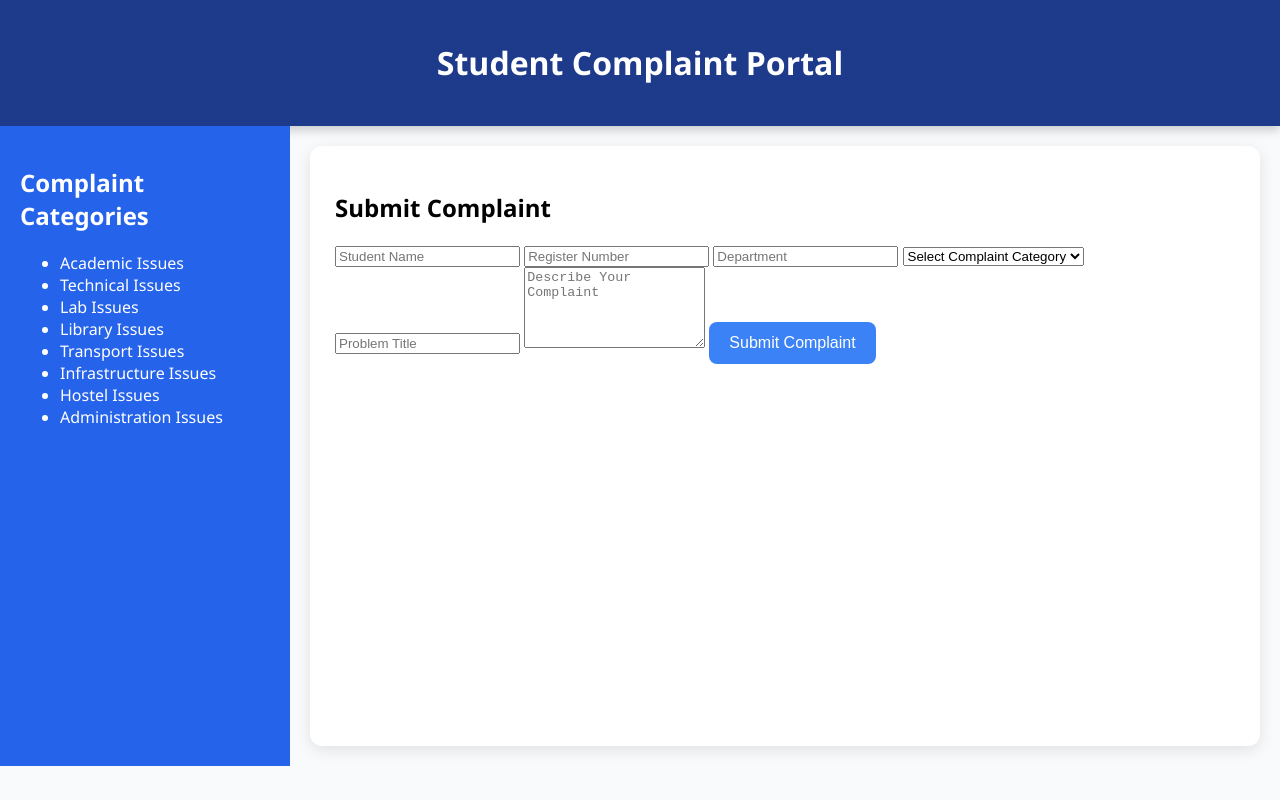
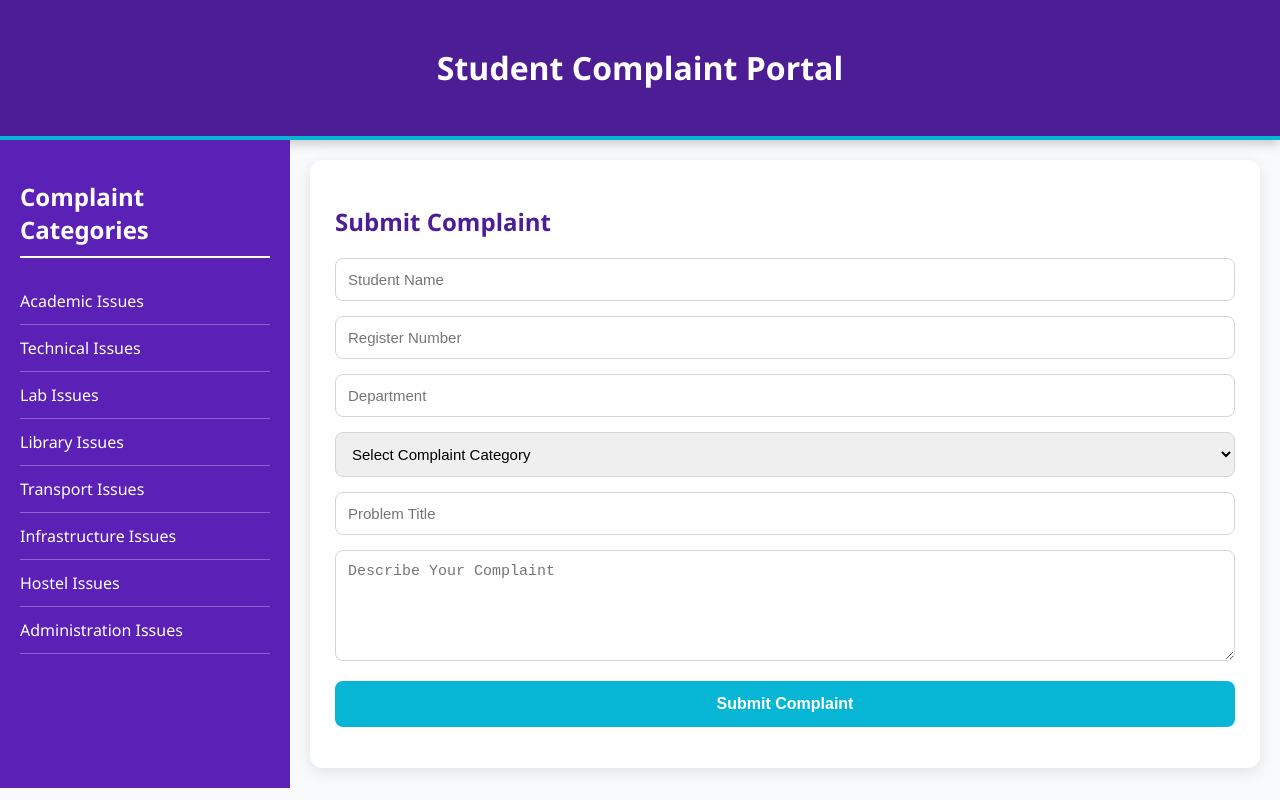
Before and after one commit to Jascinth-Rhema/student-complaint-portal, a website: page public/index.html in a window 1280 px wide. Drawn offline with Linux system fonts and the light colour scheme.

Commit message:
Fixed complaint model and UI

```diff
--- a/models/Complaint.js
+++ b/models/Complaint.js
@@ -7,6 +7,12 @@ const complaintSchema = new mongoose.Schema({
     category: String,
     problem: String,
     description: String,
+
+    aiCategory: {
+        type: String,
+        default: "General"
+    },
+
     createdAt: {
         type: Date,
         default: Date.now
--- a/public/style.css
+++ b/public/style.css
@@ -1,53 +1,96 @@
 body{
     margin:0;
-    font-family: 'Segoe UI', sans-serif;
+    font-family:'Segoe UI', sans-serif;
     background:#F8FAFC;
 }
 
+/* HEADER */
 .header{
-    background:#1E3A8A;
+    background:#4C1D95;
     color:white;
     text-align:center;
-    padding:20px;
+    padding:25px;
+    border-bottom:4px solid #06B6D4;
     box-shadow:0 4px 10px rgba(0,0,0,0.2);
 }
 
+/* MAIN LAYOUT */
+.container{
+    display:flex;
+    min-height:80vh;
+}
+
+/* SIDEBAR */
 .sidebar{
-    background:#2563EB;
+    width:250px;
+    background:#5B21B6;
     color:white;
     padding:20px;
 }
 
+.sidebar h2{
+    border-bottom:2px solid white;
+    padding-bottom:10px;
+}
+
+.sidebar ul{
+    list-style:none;
+    padding:0;
+}
+
+.sidebar li{
+    padding:12px 0;
+    border-bottom:1px solid rgba(255,255,255,0.3);
+}
+
+/* CONTENT */
 .content{
+    flex:1;
+    margin:20px;
     background:white;
     padding:25px;
     border-radius:12px;
     box-shadow:0 4px 15px rgba(0,0,0,0.1);
 }
 
+.content h2{
+    color:#4C1D95;
+}
+
+/* FORM */
+input,
+select,
+textarea{
+    width:100%;
+    padding:12px;
+    margin-bottom:15px;
+    border:1px solid #D1D5DB;
+    border-radius:8px;
+    font-size:15px;
+    box-sizing:border-box;
+}
+
+input:focus,
+select:focus,
+textarea:focus{
+    outline:none;
+    border-color:#06B6D4;
+    box-shadow:0 0 5px rgba(6,182,212,0.4);
+}
+
+/* BUTTON */
 button{
-    background:#3B82F6;
+    background:#06B6D4;
     color:white;
     border:none;
-    padding:12px 20px;
+    padding:14px;
     border-radius:8px;
     cursor:pointer;
     font-size:16px;
+    width:100%;
+    font-weight:bold;
 }
 
 button:hover{
-    background:#1D4ED8;
+    background:#0891B2;
 }
-.container{
-    display:flex;
-    min-height:80vh;
-}
-
-.sidebar{
-    width:250px;
-}
-
-.content{
-    flex:1;
-    margin:20px;
-}
--- a/server.js
+++ b/server.js
@@ -4,7 +4,7 @@ const path = require("path");
 const mongoose = require("mongoose");
 require("dotenv").config();
 
-const Complaint = require("./models/complaints");
+const Complaint = require("./models/Complaint");
 const app = express();
 
 app.use(cors());
```
